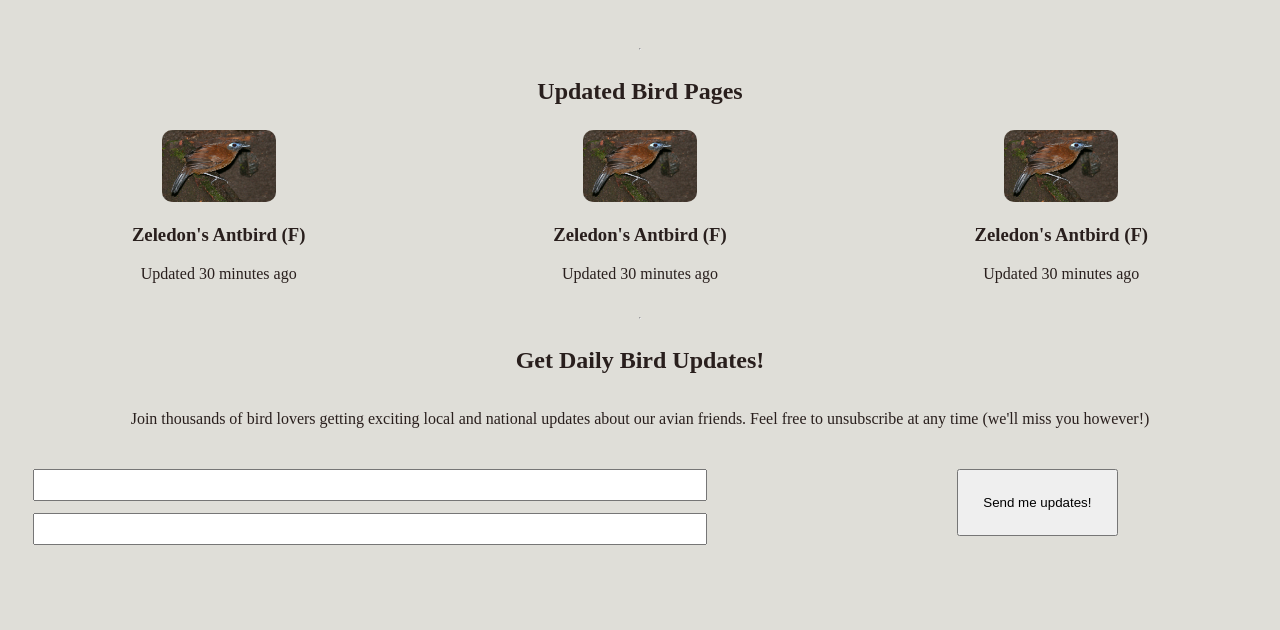
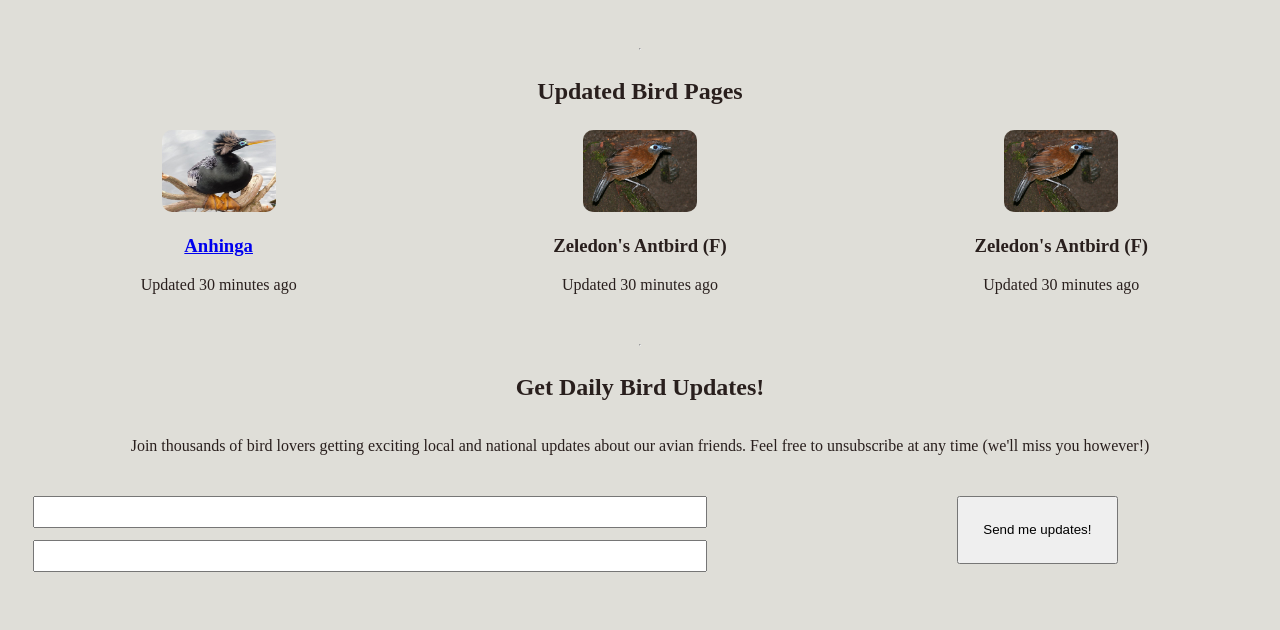
Before and after one commit to ahgddev/SBA307, a plain HTML site: page pages/index.html in a window 1280 px wide. Shown: the part 1926-2556 px from the top of the page. Drawn offline with Linux system fonts and the light colour scheme.

Commit message:
Updated index.html to include a link to the Anhinga info page.

```diff
--- a/pages/index.html
+++ b/pages/index.html
@@ -70,8 +70,10 @@
         <section class="main_sections" id="updated_pages">
             <h2>Updated Bird Pages</h2>
             <article>
-                <img src="/images/Zeledon's_antbird_(F).jpg" alt="" class="updated_page_img">
-                <h3 class="updated_page_title">Zeledon's Antbird (F)</h3>
+                <a href="bird_pg.html">
+                    <img src="/images/Anhinga.jpeg" alt="" class="updated_page_img">
+                    <h3 class="updated_page_title">Anhinga</h3>
+                </a>
                 <p class="updated_page_summary">Updated 30 minutes ago</p>
             </article>
             <article>
```
